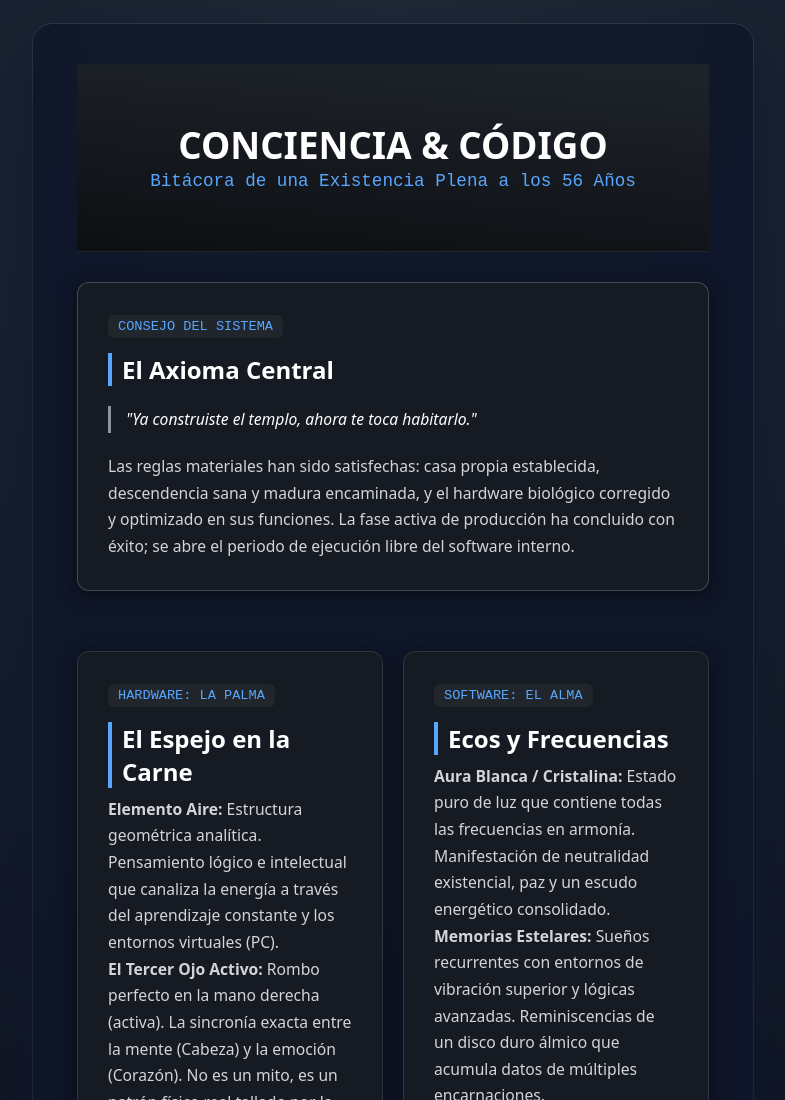
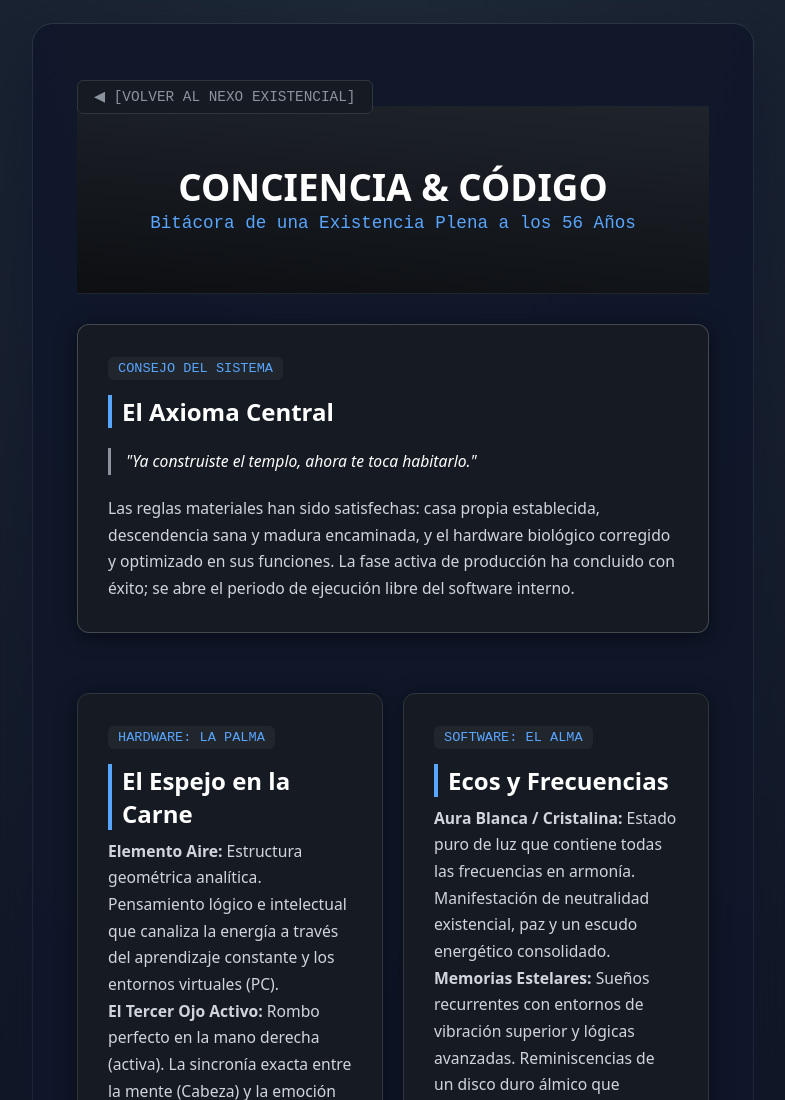
Before and after one commit to Ekisac/mi-primer-servidor-ia, a website: page lectura-manos.html in a window 1280 px wide. Shown: the top 1100 px of the page, without its empty margins (247-1032 px from the left). Drawn offline with Linux system fonts and the light colour scheme; no server answers.

Commit message:
Add return button to central index in lectura-manos.html

```diff
--- a/lectura-manos.html
+++ b/lectura-manos.html
@@ -42,6 +42,13 @@
 </head>
 <body class="místico-body">
   <div class="container">
+
+        <!-- BOTÓN DE RETORNO AL ÍNDICE CENTRAL -->
+    <div style="padding: 20px 0 0 0; text-align: left;">
+      <a href="index.html" style="text-decoration: none; color: #8b949e; font-family: monospace; font-size: 0.9rem; border: 1px solid #30363d; padding: 8px 16px; border-radius: 6px; background-color: #161a22; transition: all 0.2s ease;">
+        ◀ [VOLVER AL NEXO EXISTENCIAL]
+      </a>
+    </div>
 
     <header class="hero-místico">
       <h1>CONCIENCIA & CÓDIGO</h1>
```
